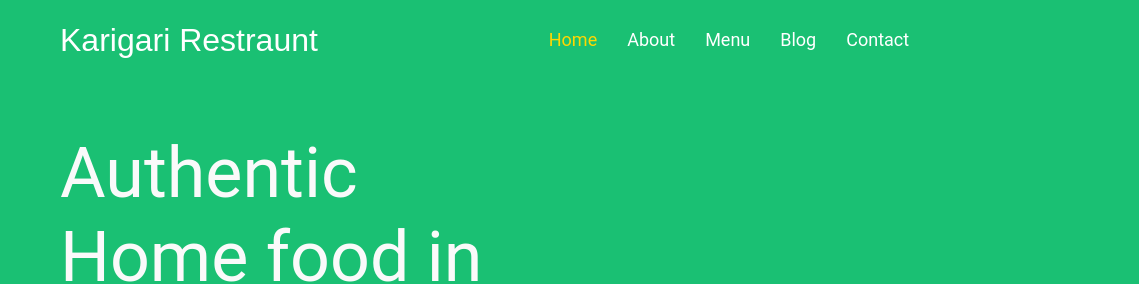
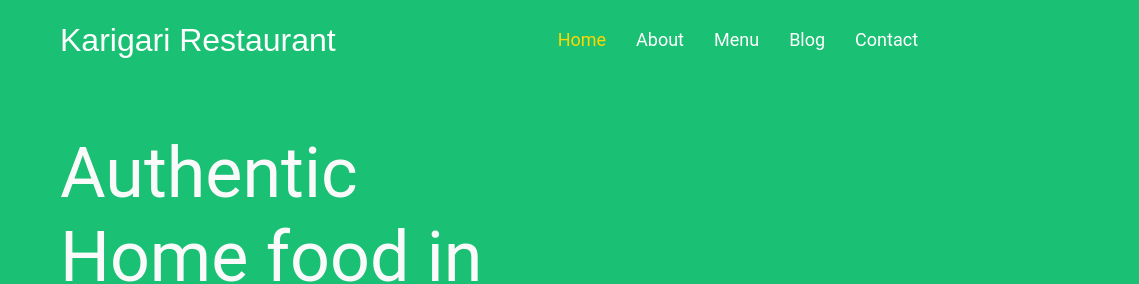
Before and after one commit to techwallahexplorer/Karigari-Food-Ordering-System, a website: page eaters/index.html in a window 1280 px wide. Shown: the top 284 px of the page, 0-1139 px from the left. Drawn offline with nearby package versions, Linux system fonts and the light colour scheme.

Commit message:
Update index.html

```diff
--- a/eaters/index.html
+++ b/eaters/index.html
@@ -17,7 +17,7 @@
             <div class="navbar">
                 <div class="logo">
                     <a href="#">
-                        <h1>Karigari Restraunt</h1>
+                        <h1>Karigari Restaurant</h1>
                     </a>
                 </div>
                 <nav>
```
